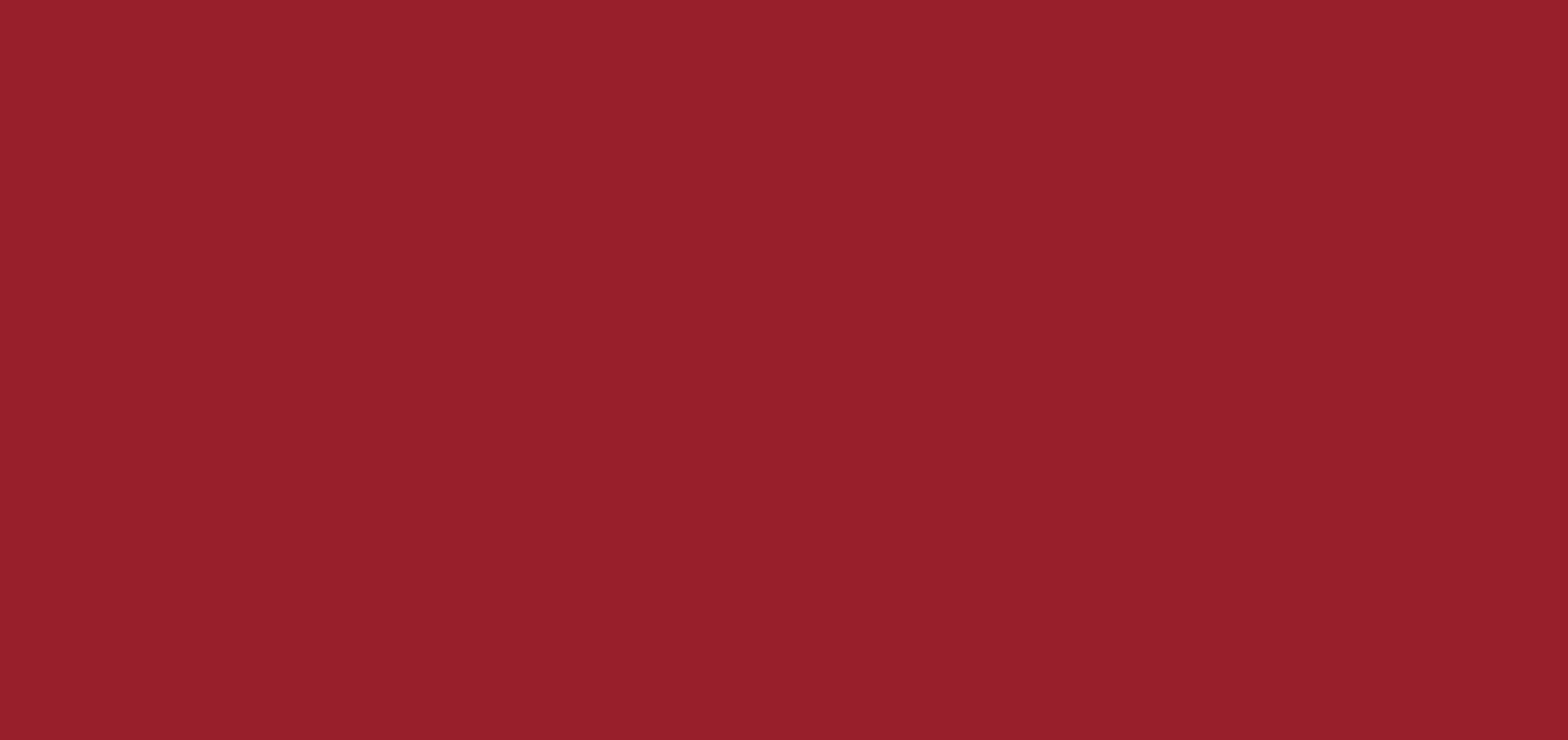
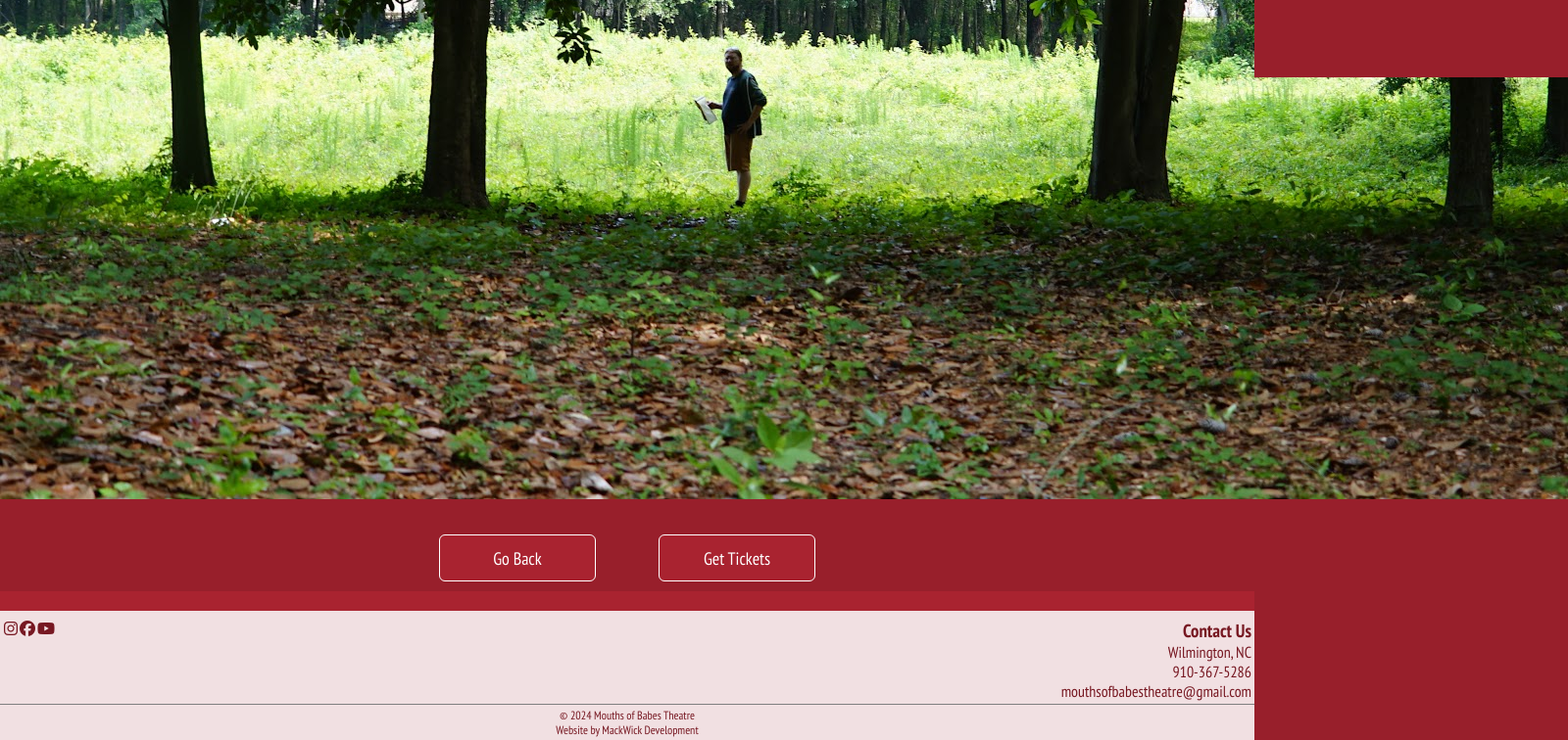
Before and after one commit to mackwick/MoB_Website_FE, a React (Vite) app: page /scotopia in a window 1280 px wide. Before the commit this address had no page. Shown: the part 721-1477 px from the top of the page at 98% size, 1600 px wide, since content can reach past the window. Before the commit the page ends 800 px from the top, so only its background shows below. Built offline with nearby package versions, Linux system fonts and the light colour scheme; a web font is replaced by a local one.

Commit message:
individual project component and pages created and prepped for design

```diff
--- /dev/null
+++ b/src/components/FullProj.jsx
@@ -0,0 +1,33 @@
+import { Link } from "react-router-dom";
+
+function FullProj({ image, name, details }) {
+  return (
+    <div className="full-project-page">
+      <div className="projects-header">
+        <h2>PROJECTS</h2>
+      </div>
+      <div className="full-project-container">
+        <div className="full-proj-one">
+          <h3 className="full-project-header">{name}</h3>
+          <img src={image} />
+        </div>
+        <div className="full-proj-two">
+          <p>{details}</p>
+          <div className="home-bio-links">
+            <a href="/projects">
+              <button className="learn-more-button home-bio-one-link">
+                Go Back
+              </button>
+            </a>
+            <a href="">
+              {" "}
+              <button className="home-bio-one-link">Get Tickets</button>
+            </a>
+          </div>
+        </div>
+      </div>
+    </div>
+  );
+}
+
+export default FullProj;
--- /dev/null
+++ b/src/pages/OakGrove.jsx
@@ -0,0 +1,8 @@
+import FullProj from "../components/FullProj";
+import image from "/images/placeholder.jpeg";
+
+function OakGrove() {
+  return <FullProj image={image} name={""} details={""} />;
+}
+
+export default OakGrove;
--- /dev/null
+++ b/src/pages/Opioid.jsx
@@ -0,0 +1,8 @@
+import FullProj from "../components/FullProj";
+import image from "/images/placeholder.jpeg";
+
+function Opioid() {
+  return <FullProj image={image} name={""} details={""} />;
+}
+
+export default Opioid;
--- a/src/pages/Projects.jsx
+++ b/src/pages/Projects.jsx
@@ -13,18 +13,27 @@ function Projects() {
         <h3>CURRENT PROJECTS</h3>
 
         <div className="project-teasers-div">
+          <Project image={image} name={"Scotopia"} link={"/scotopia"} />
           <Project
             image={image}
             name={"The Oak Grove Cemetery Project"}
-            link={""}
+            link={"/oakgrovecemeteryproject"}
           />
           <Project
             image={image}
             name={"Voices from the Opioid Epidemic"}
-            link={""}
+            link={"/opioidvoices"}
           />
-          <Project image={image} name={"Quilt Stories"} link={""} />
-          <Project image={image} name={"Wilmington Reconstructed"} link={""} />
+          <Project
+            image={image}
+            name={"Quilt Stories"}
+            link={"/quiltstories"}
+          />
+          <Project
+            image={image}
+            name={"Wilmington Reconstructed"}
+            link={"/wilmingtonreconstructed"}
+          />
         </div>
       </div>
 
--- /dev/null
+++ b/src/pages/QuiltStories.jsx
@@ -0,0 +1,8 @@
+import FullProj from "../components/FullProj";
+import image from "/images/placeholder.jpeg";
+
+function Quilt() {
+  return <FullProj image={image} name={""} details={""} />;
+}
+
+export default Quilt;
--- /dev/null
+++ b/src/pages/Scotopia.jsx
@@ -0,0 +1,8 @@
+import FullProj from "../components/FullProj";
+import image from "/images/placeholder.jpeg";
+
+function Scotopia() {
+  return <FullProj image={image} name={""} details={""} />;
+}
+
+export default Scotopia;
--- /dev/null
+++ b/src/pages/WilmRecon.jsx
@@ -0,0 +1,8 @@
+import FullProj from "../components/FullProj";
+import image from "/images/placeholder.jpeg";
+
+function WilmRecon() {
+  return <FullProj image={image} name={""} details={""} />;
+}
+
+export default WilmRecon;
--- a/src/router.jsx
+++ b/src/router.jsx
@@ -8,6 +8,11 @@ import Landing from "./pages/Landing";
 import About from "./pages/About";
 import Projects from "./pages/Projects";
 import Contact from "./pages/Contact";
+import Scotopia from "./pages/Scotopia";
+import WilmRecon from "./pages/WilmRecon";
+import Quilt from "./pages/QuiltStories";
+import Opioid from "./pages/Opioid";
+import OakGrove from "./pages/OakGrove";
 
 //ROUTER
 const router = createBrowserRouter(
@@ -17,6 +22,11 @@ const router = createBrowserRouter(
       <Route path="/about" element={<About />} />
       <Route path="/projects" element={<Projects />} />
       <Route path="/getinvolved" element={<Contact />} />
+      <Route path="/scotopia" element={<Scotopia />} />
+      <Route path="/wilmingtonreconstructed" element={<WilmRecon />} />
+      <Route path="/quiltstories" element={<Quilt />} />
+      <Route path="/opioidvoices" element={<Opioid />} />
+      <Route path="/oakgrovecemeteryproject" element={<OakGrove />} />
     </Route>
   )
 );
```
